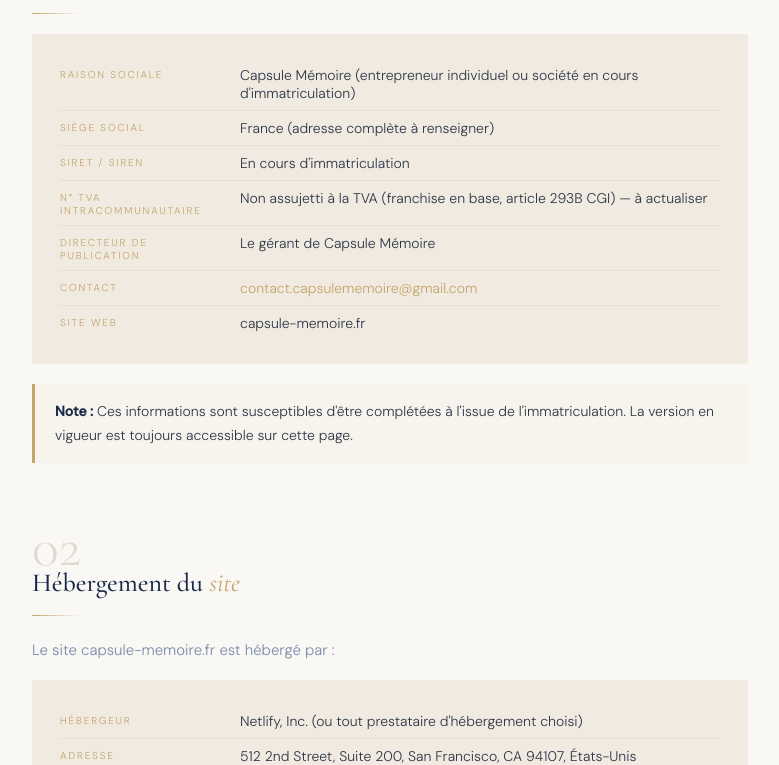
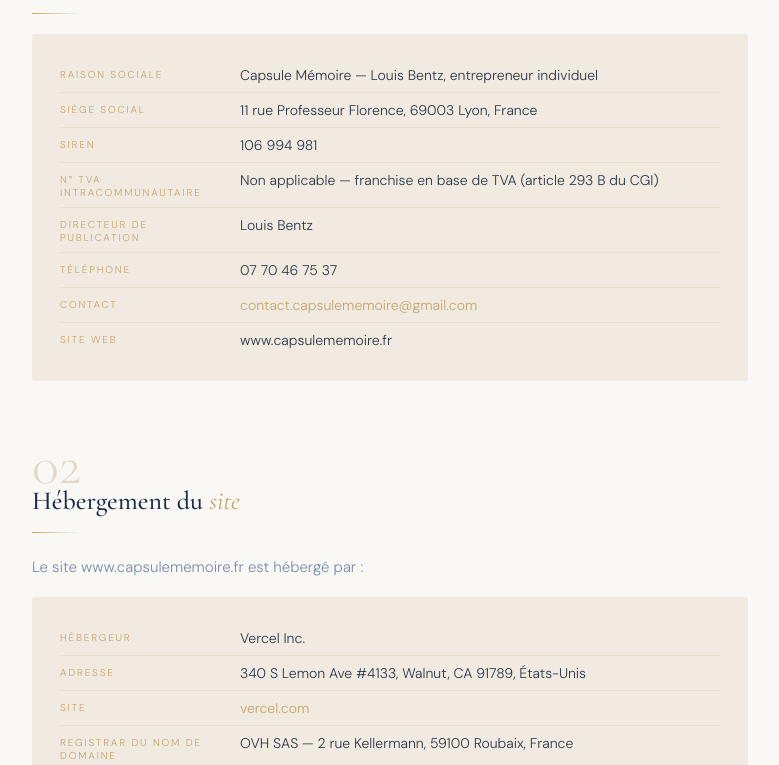
Before and after one commit to louisbentz2002-crypto/capsule-memoire, a plain HTML site: page mentions-legales.html in a window 1280 px wide. Shown: the part 476-1241 px from the top of the page, without its empty margins (250-1029 px from the left). Drawn offline with nearby package versions, Linux system fonts and the light colour scheme.

Commit message:
legal: mentions légales complètes — SIREN, adresse, hébergeur Vercel, médiateur CM2C

```diff
--- a/mentions-legales.html
+++ b/mentions-legales.html
@@ -83,15 +83,15 @@
     <h2 class="s-title">Éditeur du <em>site</em></h2>
     <div class="divider"></div>
     <div class="info-block">
-      <div class="info-row"><span class="info-lbl">Raison sociale</span><span class="info-val">Capsule Mémoire (entrepreneur individuel ou société en cours d'immatriculation)</span></div>
-      <div class="info-row"><span class="info-lbl">Siège social</span><span class="info-val">France (adresse complète à renseigner)</span></div>
-      <div class="info-row"><span class="info-lbl">SIRET / SIREN</span><span class="info-val">En cours d'immatriculation</span></div>
-      <div class="info-row"><span class="info-lbl">N° TVA intracommunautaire</span><span class="info-val">Non assujetti à la TVA (franchise en base, article 293B CGI) — à actualiser</span></div>
-      <div class="info-row"><span class="info-lbl">Directeur de publication</span><span class="info-val">Le gérant de Capsule Mémoire</span></div>
+      <div class="info-row"><span class="info-lbl">Raison sociale</span><span class="info-val">Capsule Mémoire — Louis Bentz, entrepreneur individuel</span></div>
+      <div class="info-row"><span class="info-lbl">Siège social</span><span class="info-val">11 rue Professeur Florence, 69003 Lyon, France</span></div>
+      <div class="info-row"><span class="info-lbl">SIREN</span><span class="info-val">106 994 981</span></div>
+      <div class="info-row"><span class="info-lbl">N° TVA intracommunautaire</span><span class="info-val">Non applicable — franchise en base de TVA (article 293 B du CGI)</span></div>
+      <div class="info-row"><span class="info-lbl">Directeur de publication</span><span class="info-val">Louis Bentz</span></div>
+      <div class="info-row"><span class="info-lbl">Téléphone</span><span class="info-val">07 70 46 75 37</span></div>
       <div class="info-row"><span class="info-lbl">Contact</span><span class="info-val"><a href="mailto:contact.capsulememoire@gmail.com">contact.capsulememoire@gmail.com</a></span></div>
-      <div class="info-row"><span class="info-lbl">Site web</span><span class="info-val">capsule-memoire.fr</span></div>
+      <div class="info-row"><span class="info-lbl">Site web</span><span class="info-val">www.capsulememoire.fr</span></div>
     </div>
-    <div class="notice-box"><strong>Note :</strong> Ces informations sont susceptibles d'être complétées à l'issue de l'immatriculation. La version en vigueur est toujours accessible sur cette page.</div>
   </div>
 
   <div class="section">
@@ -99,12 +99,13 @@
     <h2 class="s-title">Hébergement du <em>site</em></h2>
     <div class="divider"></div>
     <div class="s-body">
-      <p>Le site capsule-memoire.fr est hébergé par :</p>
+      <p>Le site www.capsulememoire.fr est hébergé par :</p>
     </div>
     <div class="info-block" style="margin-top:16px;">
-      <div class="info-row"><span class="info-lbl">Hébergeur</span><span class="info-val">Netlify, Inc. (ou tout prestataire d'hébergement choisi)</span></div>
-      <div class="info-row"><span class="info-lbl">Adresse</span><span class="info-val">512 2nd Street, Suite 200, San Francisco, CA 94107, États-Unis</span></div>
-      <div class="info-row"><span class="info-lbl">Site</span><span class="info-val"><a href="https://www.netlify.com" target="_blank" rel="noopener">www.netlify.com</a></span></div>
+      <div class="info-row"><span class="info-lbl">Hébergeur</span><span class="info-val">Vercel Inc.</span></div>
+      <div class="info-row"><span class="info-lbl">Adresse</span><span class="info-val">340 S Lemon Ave #4133, Walnut, CA 91789, États-Unis</span></div>
+      <div class="info-row"><span class="info-lbl">Site</span><span class="info-val"><a href="https://vercel.com" target="_blank" rel="noopener">vercel.com</a></span></div>
+      <div class="info-row"><span class="info-lbl">Registrar du nom de domaine</span><span class="info-val">OVH SAS — 2 rue Kellermann, 59100 Roubaix, France</span></div>
     </div>
     <div class="s-body" style="margin-top:16px;">
       <p>Les données personnelles collectées via le formulaire de contact et le questionnaire sont transmises via <strong>Formspree, Inc.</strong> (service d'envoi de formulaires sécurisé, conforme RGPD). Les paiements sont traités par <strong>Stripe, Inc.</strong>, certifié PCI-DSS niveau 1.</p>
@@ -162,7 +163,10 @@
     <div class="divider"></div>
     <div class="s-body">
       <p>Conformément aux articles L.616-1 et R.616-1 du Code de la consommation, Capsule Mémoire propose un dispositif de médiation à la consommation. En cas de litige non résolu dans les 60 jours suivant une réclamation écrite auprès de notre service client, le consommateur peut saisir gratuitement un médiateur.</p>
-      <p><strong>Médiateur proposé :</strong> FEVAD (Fédération du e-commerce) ou tout médiateur agréé de la liste publiée sur <a href="https://www.economie.gouv.fr/mediation-conso" target="_blank" rel="noopener">economie.gouv.fr/mediation-conso</a></p>
+      <p><strong>Médiateur de la consommation :</strong> CM2C — Centre de Médiation de la Consommation de Conciliateurs de Justice<br>
+      14 rue Saint Jean, 75017 Paris<br>
+      <a href="https://www.cm2c.net" target="_blank" rel="noopener">www.cm2c.net</a></p>
+      <p>La saisine du médiateur doit intervenir dans un délai d'un an à compter de la réclamation écrite adressée au service client de Capsule Mémoire.</p>
     </div>
   </div>
 
```
